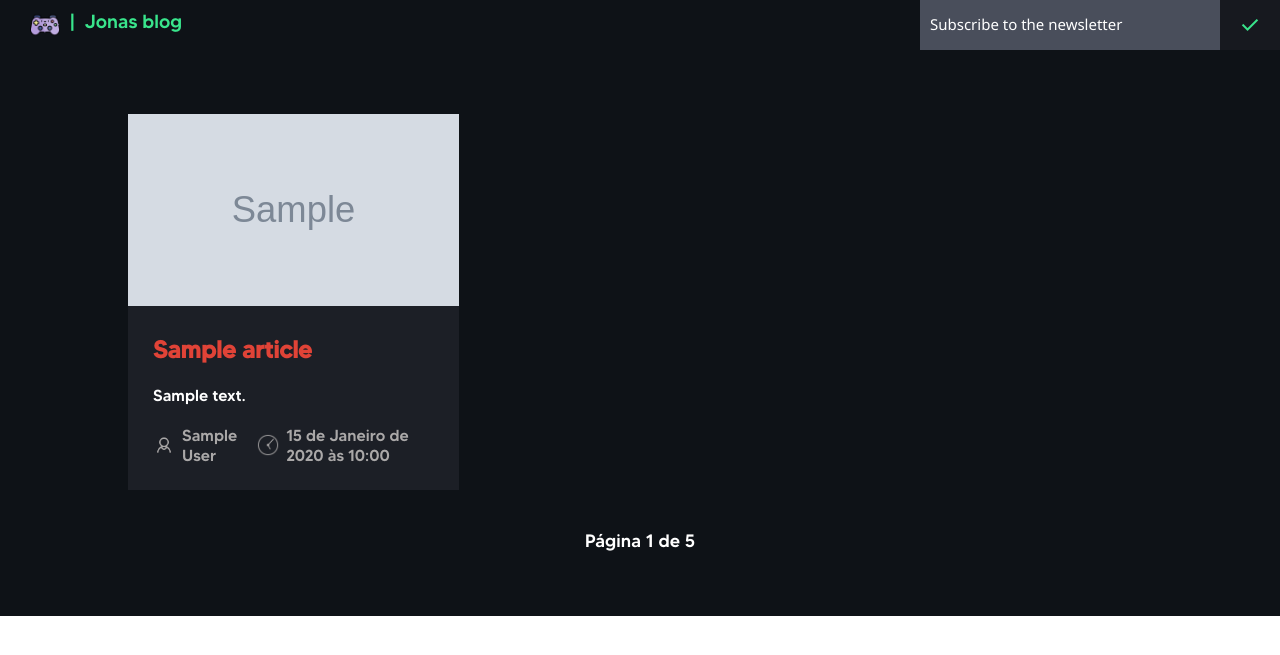
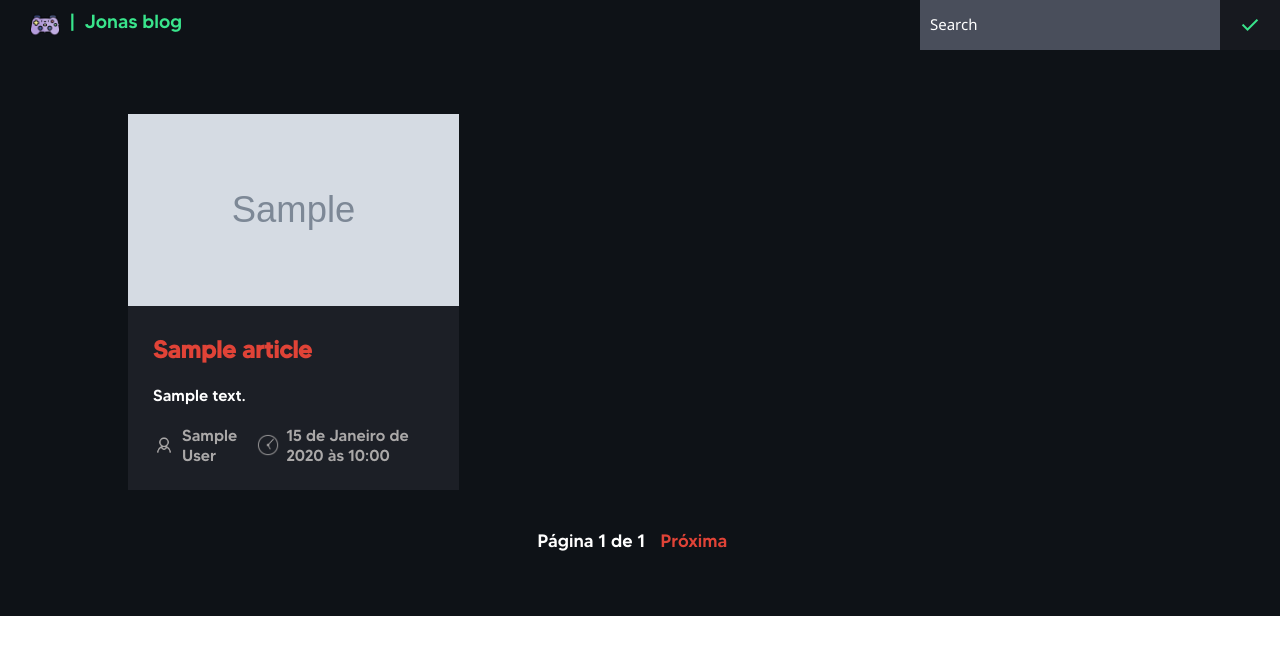
Before and after one commit to YonahPy/blog, a Django app: template blogg/templates/posts.html in a window 1280 px wide. Shown: the top 655 px of the page. Run offline with Django 4.2, Linux system fonts and the light colour scheme; the template is opened without the code that fills it: most values are stand-ins (such as "Sample title", 1, 10 or a date in 2020); grey boxes marked "Sample" are stand-in pictures; some libraries are stand-ins or nearby versions.

Commit message:
campo de pesquisa feito

```diff
--- a/blogg/templates/posts.html
+++ b/blogg/templates/posts.html
@@ -21,8 +21,8 @@
                 <div class="name-blog">Jonas blog</div>
             </div>
 
-            <form action="#">
-                <input type="text" placeholder="Subscribe to the newsletter" name="subscribe" id="subscribe">
+            <form action="{% url "home" %}">
+                <input type="text" placeholder="Search" name="search" id="search">
                 <input type="submit" id="submit" value="done" class="material-symbols-outlined">
 
             </form>
@@ -85,23 +85,28 @@
             </div>
             {% endfor %}
         </section>
+
+        {% if total_results  %}
         <div class="pagination">
-            {% if page_number > '1'%}
-                <a href="?page={{ page_number|add:-1 }}" class="prev">
+            {% if page_number != 1 %}
+                <a href="?page={{ page_number|add:-1 }} {% if search_query %}&search={{search_query}}{% endif %}" class="prev">
                     Anterior
                 </a>
             {% endif %}
 
             <span class="page-number">
-                Página {{ page_number }} de 5
+                Página {{ page_number }} de {{total_results}}
             </span>
 
-            {% if page_number < '5' %}
-                <a href="?page={{ page_number|add:+1 }}" class="next">
+            {% if page_number == '5' %}
+                <span></span>
+            {% else %}
+                <a href="?page={{ page_number|add:1 }} {% if search_query %}&search={{search_query}}{% endif %}" class="next">
                     Próxima
                 </a>
             {% endif %}
         </div>
+        {% endif %}
     </main>
 
     <script src="{% static "js/script.js" %}"></script>
--- a/static/css/style.css
+++ b/static/css/style.css
@@ -52,21 +52,21 @@ nav{
     margin-right: 10px;
 
 }
-#subscribe{
+#search{
     height: 50px;
     border: none;
     width: 300px;
     padding-left: 10px;
     background-color: var(--theme-background-pepper);
     border: none;
-
+    color: white;
 }
-#subscribe::placeholder{
+#search::placeholder{
     color: white;
     font-size: 15px;
     font-family: 'Segoe UI', Tahoma, Geneva, Verdana, sans-serif;
 }
-#subscribe:focus{
+#search:focus{
     outline: none;
     border: 1px solid var(--green);
 }
```
Also changed, not shown: blogg/views.py (+32 -15 lines), db.sqlite3.
